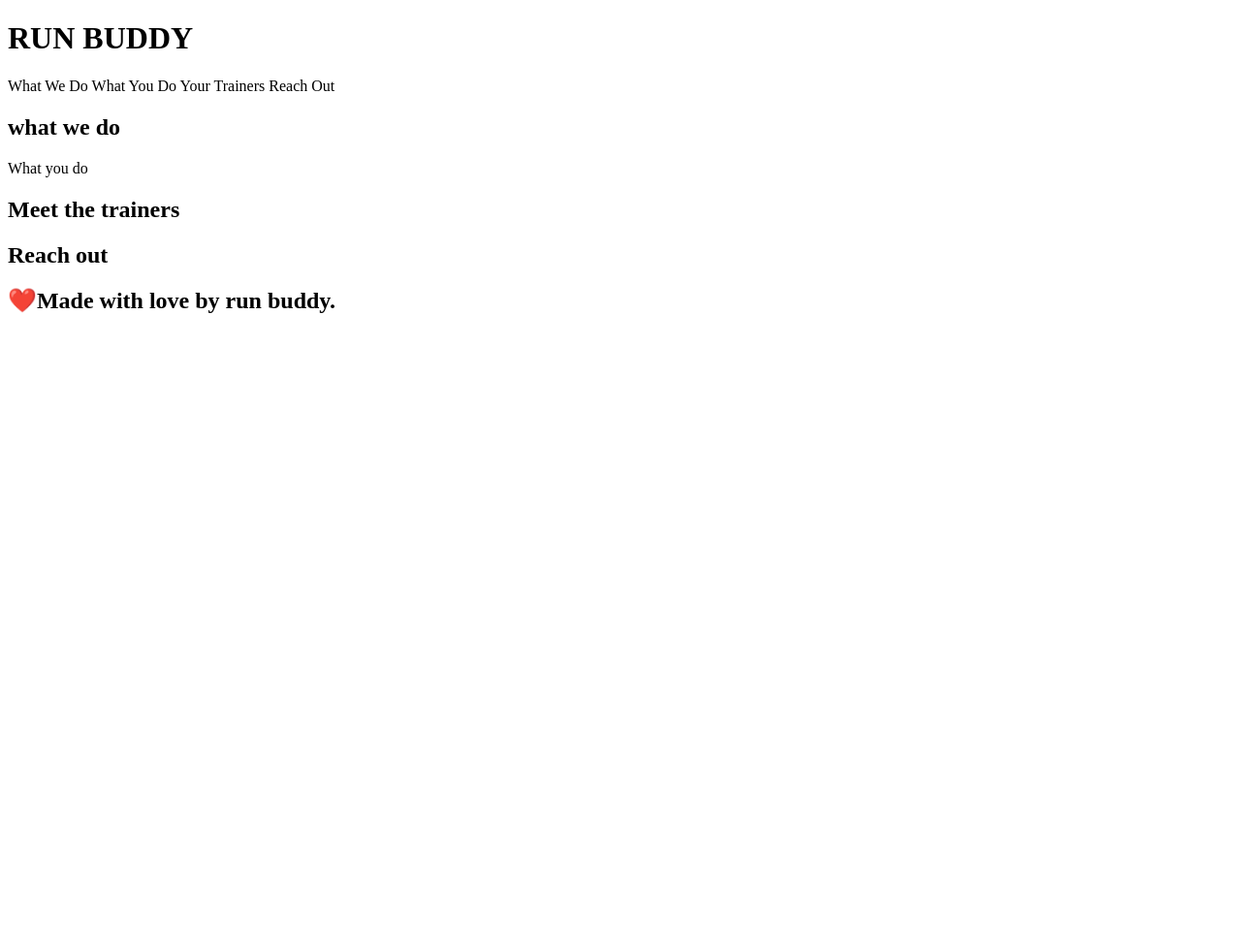
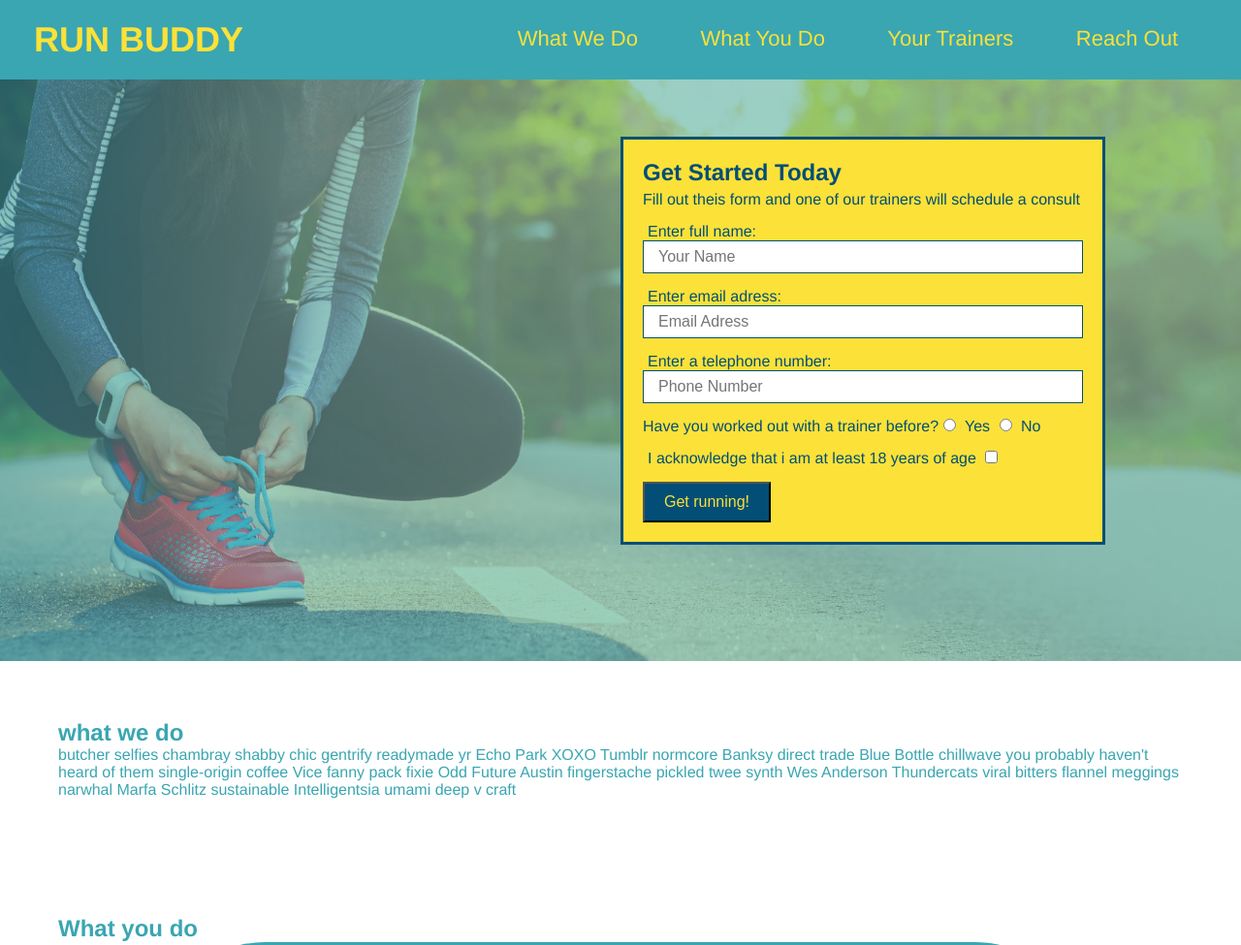
Before and after one commit to SpiffTrip/run-buddy, a plain HTML site: page index.html in a window 1280 px wide. Shown: the top 975 px of the page at 97% size. Before the commit the page ends 800 px from the top, so only its background shows below. Drawn offline with Linux system fonts and the light colour scheme.

Commit message:
add what you do icons

```diff
--- /dev/null
+++ b/assets/css/style.css
@@ -0,0 +1,136 @@
+* {
+    margin: 0;
+    padding: 0;
+    box-sizing: border-box;
+
+}
+
+body {
+  /* COLOR OF PAGE AND FONT LANG! */
+    color: #39a6b2;
+    font-family: Helvetica, Arial, sans-serif;
+
+}
+
+/* header styles */
+header {
+    padding: 20px 35px;
+    background-color: #39a6b2;
+
+}
+
+header h1 {
+    font-weight: bold;
+    font-size: 36px;
+    color: #fce138;
+    margin: 0;
+    display: inline;
+
+}
+
+header a {
+    text-decoration: none;
+    color: #fce138;
+
+}
+
+header nav {
+    float: right;
+    margin: 7px 0;
+}
+
+header nav ul li {
+    display: inline;
+
+}
+
+header nav ul li a {
+    margin: 0 30px;
+    font-weight: lighter;
+    font-size: 22px;
+
+}
+
+/* footer styling */
+footer {
+    background: #fce138;
+    width: 100%;
+    padding: 40px 35px;
+
+}
+
+footer h2 {
+    display: inline;
+    color: #024e76;
+    font-size: 30px;
+    margin: 0;
+
+}
+
+footer div {
+    float: right;
+    line-height: 1.5;
+    text-align: right;
+
+}
+
+footer a {
+    color: #024e76;
+
+}
+
+section {
+    padding: 60px;
+}
+
+/* hero styling */
+.hero {
+    background-image: url(../images/hero-bg.jpg);
+    height: 600px;
+    background-size: cover;
+    background-position: center;
+    position: relative;
+}
+
+.hero-form {
+    border: 3px solid #024e76;
+    background-color: #fce138;
+    padding: 20px;
+    width: 500px;
+    color: #024e76;
+    position: absolute;
+    bottom: 120px;
+    right: 140px;
+}
+
+.hero-form p {
+    margin: 5px 0 15px 0;
+}
+
+.hero-form h3 {
+    font-size: 24px;
+    margin: 0px;
+}
+
+.form-input {
+    border: 1px solid #024e76;
+    display: block;
+    padding: 7px 15px;
+    font-size: 16px;
+    color: #024e76;
+    width: 100%;
+    margin-bottom: 15px;
+}
+
+.hero-form label {
+    margin: 0 5px;
+}
+
+.hero-form button {
+    color: #fce138;
+    background-color: #024e76;
+    bottom: none;
+    padding: 10px 20px;
+    font-size: 16px;
+}
+/* hero style ends */
--- a/index.html
+++ b/index.html
@@ -1,30 +1,125 @@
 <!DOCTYPE html>
 <html lang="en">
+
 <head>
+    <link rel="stylesheet" href="./assets/css/style.css" />
     <meta charset="UTF-8" />
     <title>Run buddy</title>
 </head>
 
 <body>
     <!-- Navigation -->
+
     <header>
-        <h1>RUN BUDDY</h1>
-        What We Do What You Do Your Trainers Reach Out
+        <h1>
+            <a href="/">RUN BUDDY</a>
+        </h1>
+
+        <nav>
+            <!-- Unordered list element -->
+            <ul>
+                <!-- list item element-->
+                <li>
+                    <!-- anchor element -->
+                    <a href="what-we-do">What We Do</a>
+                </li>
+                <li>
+                    <a href="what-you-do">What You Do</a>
+                </li>
+                <li>
+                    <a href="#your-trainers">Your Trainers</a>
+                </li>
+                <li>
+                    <a href="#reach-out">Reach Out</a>
+                </li>
+            </ul>
+
+        </nav>
+
     </header>
 
     <!-- hero/jumbotron -->
-      <section>
+    <section class="hero">
+        <div class="hero-form">
+            <h3>Get Started Today</h3>
+            <p>Fill out theis form and one of our trainers will schedule a consult</p>
+            <!-- Form element -->
+            <form>
+                <label for="name">Enter full name:</label>
+                <input type="text" placeholder="Your Name" name="name" id="name" class="form-input" />
+
+                <label for="email">Enter email adress:</label>
+                <input type="email" placeholder="Email Adress" name="email" id="email" class="form-input" />
+
+                <label for="phone">Enter a telephone number:</label>
+                <input type="tel" placeholder="Phone Number" name="phone" id="phone" class="form-input" />
+                <p>
+                    Have you worked out with a trainer before?
+                    <input type="radio" name="trainer-confirm" id="trainer-yes" />
+
+                    <label for="trainer-yes">Yes</label>
+
+                    <input type="radio" name="trainer-confirm" id="trainer-no" />
+
+                    <label for="trainer-no">No</label>
+                </p>
+
+                <p>
+                    <label for="checkbox">
+                        I acknowledge that i am at least 18 years of age
+                    </label>
+                    <input type="checkbox" name="checkpoint1" id=checkbox />
+                </p>
+
+
+
+                <button type="submit">
+                    Get running!
+                </button>
+
+
+            </form>
+
+        </div>
 
     </section>
 
     <!-- what we do section -->
-      <section>
+
+    <section id="what-we-do">
         <h2>what we do</h2>
+        <p>
+            butcher selfies chambray shabby chic gentrify readymade yr Echo Park XOXO Tumblr normcore Banksy direct trade Blue Bottle chillwave you probably haven't heard of them single-origin coffee Vice fanny pack fixie Odd Future Austin fingerstache pickled twee synth Wes Anderson Thundercats viral bitters flannel meggings narwhal Marfa Schlitz sustainable Intelligentsia umami deep v craft
+        </p>
     </section>
 
     <!-- what you do section -->
-      <section>
-          What you do
+    <section id="what-you-do">
+        <h2>What you do</h2>
+
+        <div>
+            <img src="./assets/images/step-1.svg" alt="" />
+            <h3>Step 1: Fill Out The Form Above.</h3>
+            <p>You're already here, so why not?</p>
+        </div>
+
+        <div>
+            <img src="./assets/images/step-2.svg" alt="" />
+            <h3>Step 2: Consult with One of Our Trainers.</h3>
+            <p>Are you here to build muscle, lose weight, or just feel good?</p>
+        </div>
+
+        <div>
+            <img src="./assets/images/step-3.svg" alt="" />
+            <h3>Step 3: Get Running.</h3>
+            <p>Hit the ground running (literally) once your trainer lays out your plan</p>
+        </div>
+
+        <div>
+            <img src="./assets/images/step-4.svg" alt="" />
+            <h3>Step 4: See Results.</h3>
+            <p>Bi-weekly checkins with your trainer will keep you focused</p>
+        </div>
     </section>
 
     <!-- meet the trainers section -->
@@ -40,6 +135,14 @@
     <!-- footer -->
     <footer>
         <h2>❤️Made with love by run buddy.</h2>
+
+        <div>
+            <a href="#">Read Our Privacy Policy</a><br />
+            &copy; 2019 Run Buddy, Inc.
+        </div>
+
     </footer>
+
 </body>
+<!-- editors note, you better run buddy -->
 </html>
```
Also changed, not shown: assets/images/hero-bg.jpg (added), assets/images/step-1.svg (added), assets/images/step-2.svg (added), assets/images/step-3.svg (added), assets/images/step-4.svg (added). Lines whose indentation alone changed are shown as unchanged.
